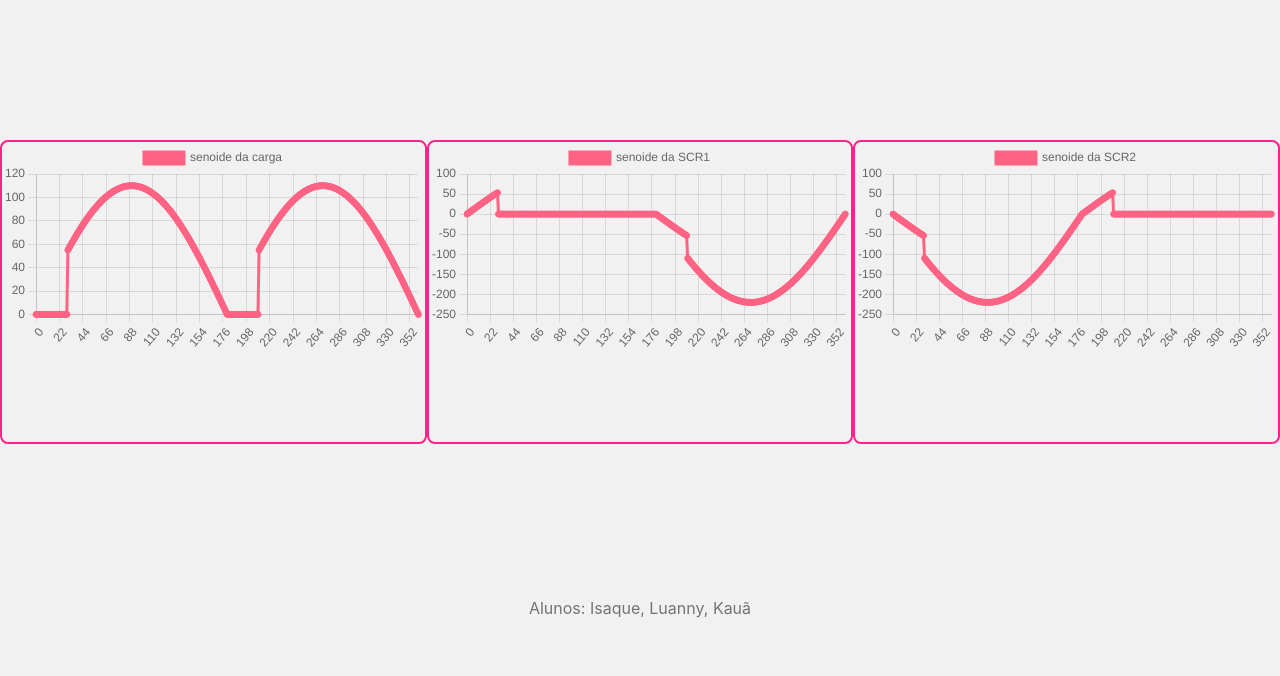
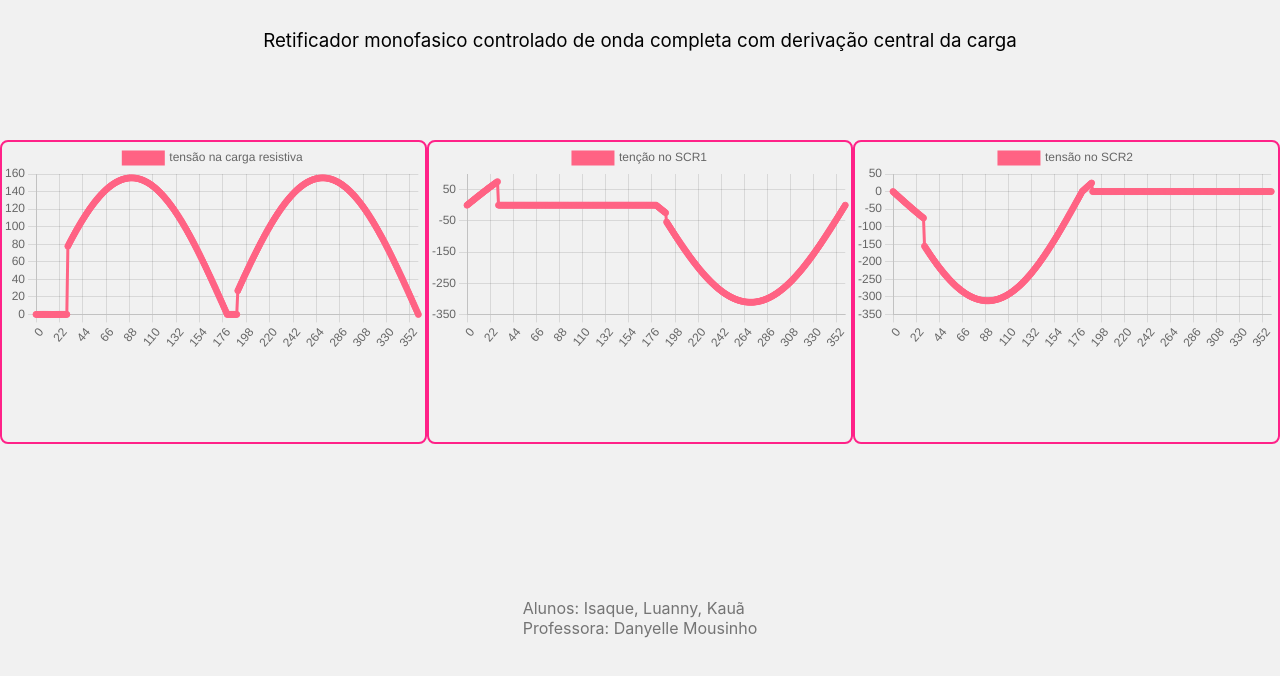
Before and after one commit to alcantaradejs/atividade-dani, a plain HTML site: page index.html in a window 1280 px wide. Shown: the part 102-778 px from the top of the page. Drawn offline with nearby package versions, Linux system fonts and the light colour scheme.

Commit message:
versao de entrega

```diff
--- a/index.html
+++ b/index.html
@@ -11,10 +11,10 @@
 
     <header>
         <h1>Atividade da Recuperação</h1>
+        <h3>Retificador monofasico controlado de onda completa com derivação central da carga</h3>
     </header>
 
     <main class="app">
-
         <div class="canvas-area">
             <canvas class="graph" id="chargeGraph"></canvas>
         </div>
@@ -30,6 +30,9 @@
         <span>
             Alunos: Isaque, Luanny, Kauã
         </span>
+        <span>
+            Professora: Danyelle Mousinho
+        </span>
     </footer>
     <script src="https://cdnjs.cloudflare.com/ajax/libs/Chart.js/3.6.0/chart.min.js"></script>
     <script src="/main.js" type="module"></script>
--- a/main.js
+++ b/main.js
@@ -4,22 +4,22 @@ import { confChargeGraph } from './controler/chartGraph.js';
 function loadGraph(Vp,shootingAngleSCR1, shootingAngleSCR2, angleRange) {
     const chargeGraphChart = new Chart(
         document.getElementById('chargeGraph'),
-        confChargeGraph(chargeGraph(Vp,shootingAngleSCR1, shootingAngleSCR2, angleRange), "senoide da carga")
+        confChargeGraph(chargeGraph(Vp,shootingAngleSCR1, shootingAngleSCR2, angleRange), "tensão na carga resistiva")
     );
 
     const scr1GraphChart = new Chart(
         document.getElementById('scr1Graph'),
-        confChargeGraph(SCR1Graph(Vp,shootingAngleSCR1, shootingAngleSCR2, angleRange), "senoide da SCR1")
+        confChargeGraph(SCR1Graph(Vp,shootingAngleSCR1, shootingAngleSCR2, angleRange), "tenção no SCR1")
     );
 
     const scr2GraphChart = new Chart(
         document.getElementById('scr2Graph'),
-        confChargeGraph(SCR2Graph(Vp,shootingAngleSCR1, shootingAngleSCR2, angleRange), "senoide da SCR2")
+        confChargeGraph(SCR2Graph(Vp,shootingAngleSCR1, shootingAngleSCR2, angleRange), "tensão no SCR2")
     );
 }
 
-const Vp = 110
+const Vp = 155.56
 const anguloDisparoSCR1 = 30
-const anguloDisparoSCR2 = 30
+const anguloDisparoSCR2 = 10
 
 loadGraph(Vp, anguloDisparoSCR1, anguloDisparoSCR2, 1)
--- a/style.css
+++ b/style.css
@@ -11,11 +11,16 @@ body {
 h1 {
     color: #222;
     font-size: 48px;
-    margin-bottom: 78px;
+}
+
+h3 {
+    font-weight: normal;
 }
 
 header {
     height: 10vh;
+    width: 850px;
+    text-align: center;
 }
 
 main {
@@ -32,6 +37,10 @@ footer {
     height: 15vh;
 }
 
+footer span {
+    display: block;
+}
+
 .canvas-area {
     width: 450px;
     height: 300px;
```
Also changed, not shown: img/Captura de tela de 2021-11-04 07-31-48.png (added).
